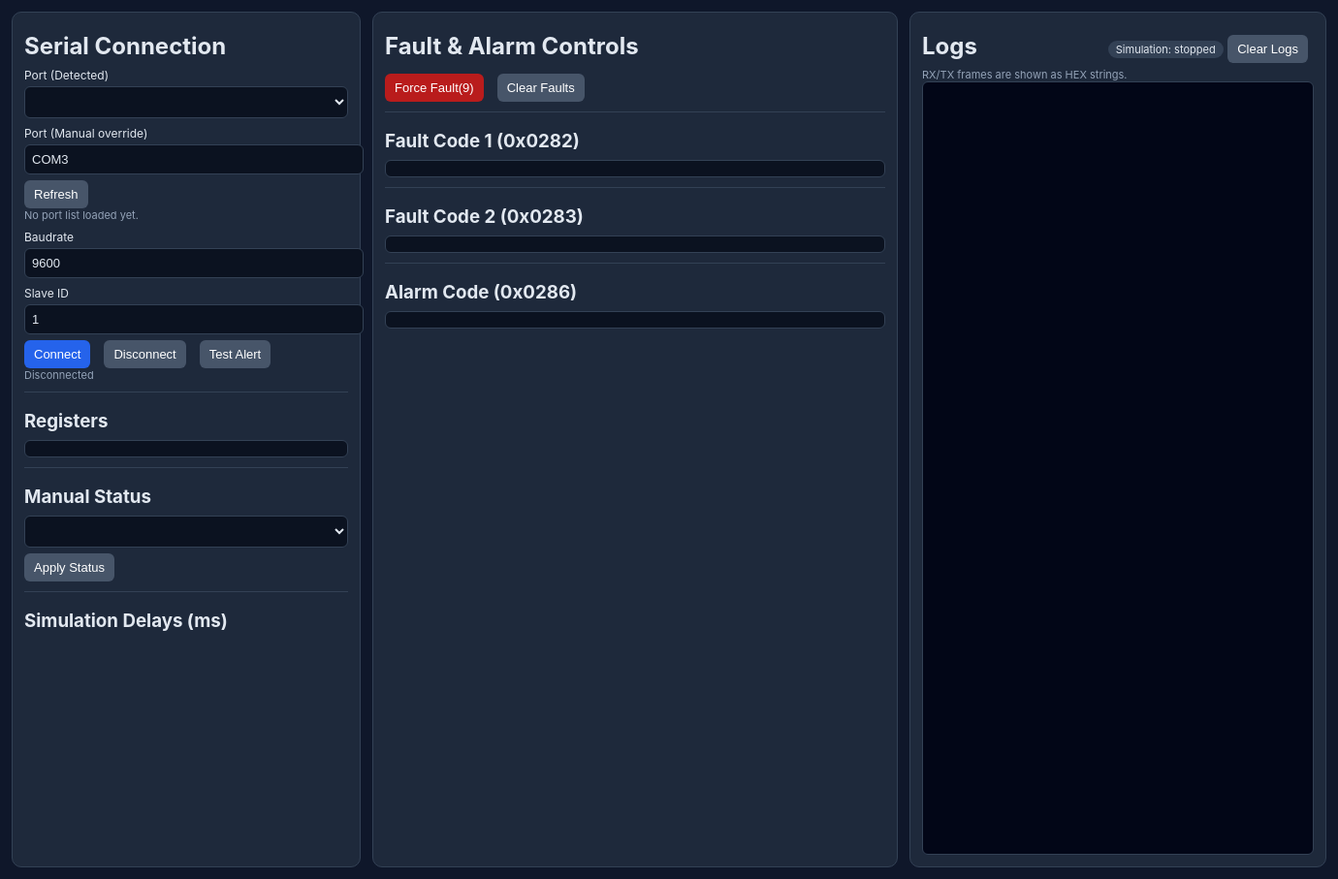
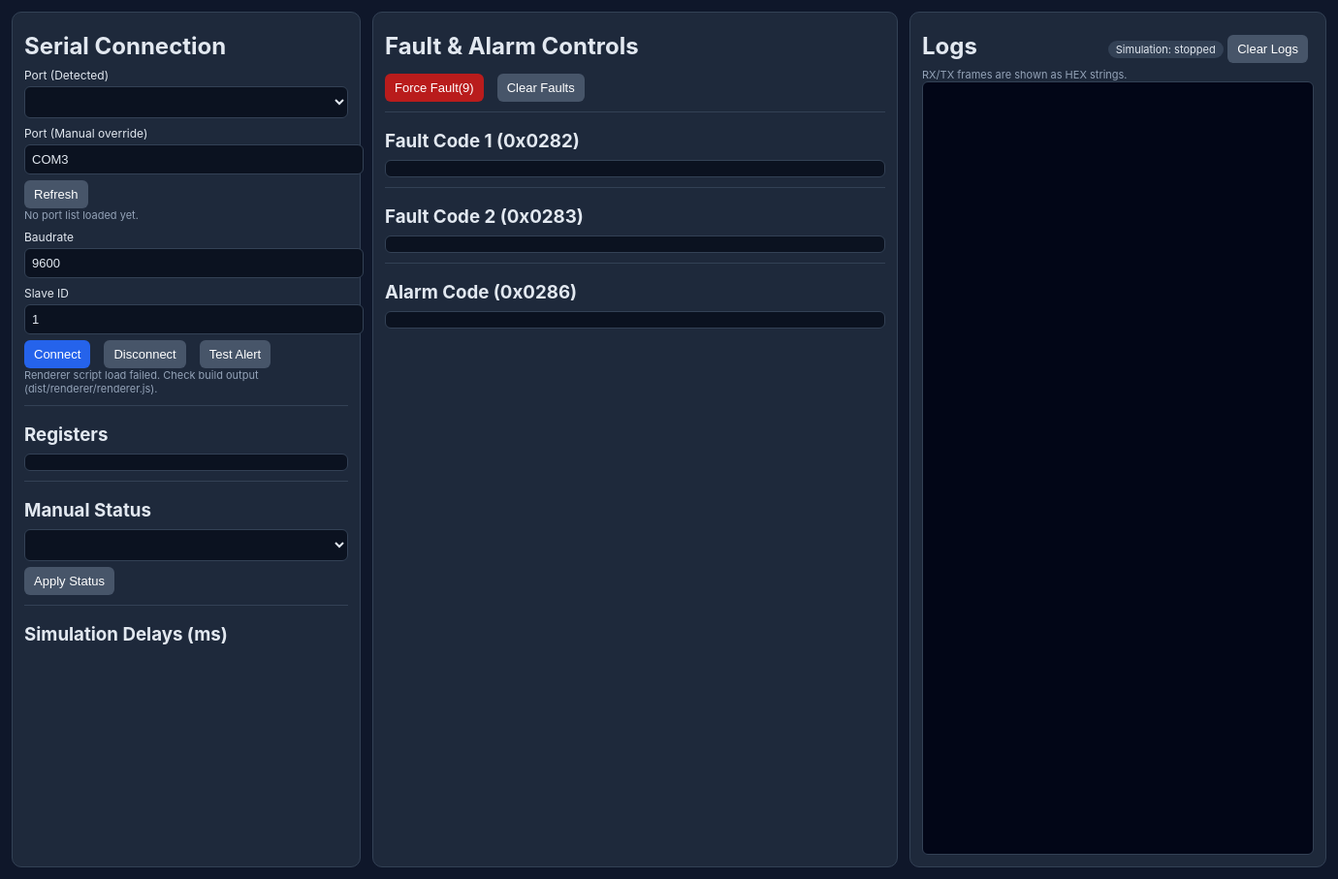
Before and after one commit to yijw81/crex-slave, an Electron app: page src/renderer/index.html in a window 1380 px wide. Shown: the whole page at 97% size. Drawn offline with Linux system fonts and the light colour scheme.

Commit message:
Fix renderer script loading fallback for button handlers

```diff
--- a/src/renderer/index.html
+++ b/src/renderer/index.html
@@ -119,6 +119,35 @@
         alert(`HTML inline Test Alert fired.\n${now}`);
       };
     </script>
-    <script src="../../dist/renderer/renderer.js"></script>
+    <script>
+      (function loadRendererScript() {
+        const candidates = [
+          '../../dist/renderer/renderer.js',
+          '../dist/renderer/renderer.js',
+          './renderer.js'
+        ];
+
+        const target = document.getElementById('connectionStatus');
+
+        const tryNext = (index) => {
+          if (index >= candidates.length) {
+            const message = 'Renderer script load failed. Check build output (dist/renderer/renderer.js).';
+            if (target) target.textContent = message;
+            alert(message);
+            return;
+          }
+
+          const script = document.createElement('script');
+          script.src = candidates[index];
+          script.onload = () => {
+            if (target) target.textContent = `Renderer script loaded: ${candidates[index]}`;
+          };
+          script.onerror = () => tryNext(index + 1);
+          document.body.appendChild(script);
+        };
+
+        tryNext(0);
+      })();
+    </script>
   </body>
 </html>
```
